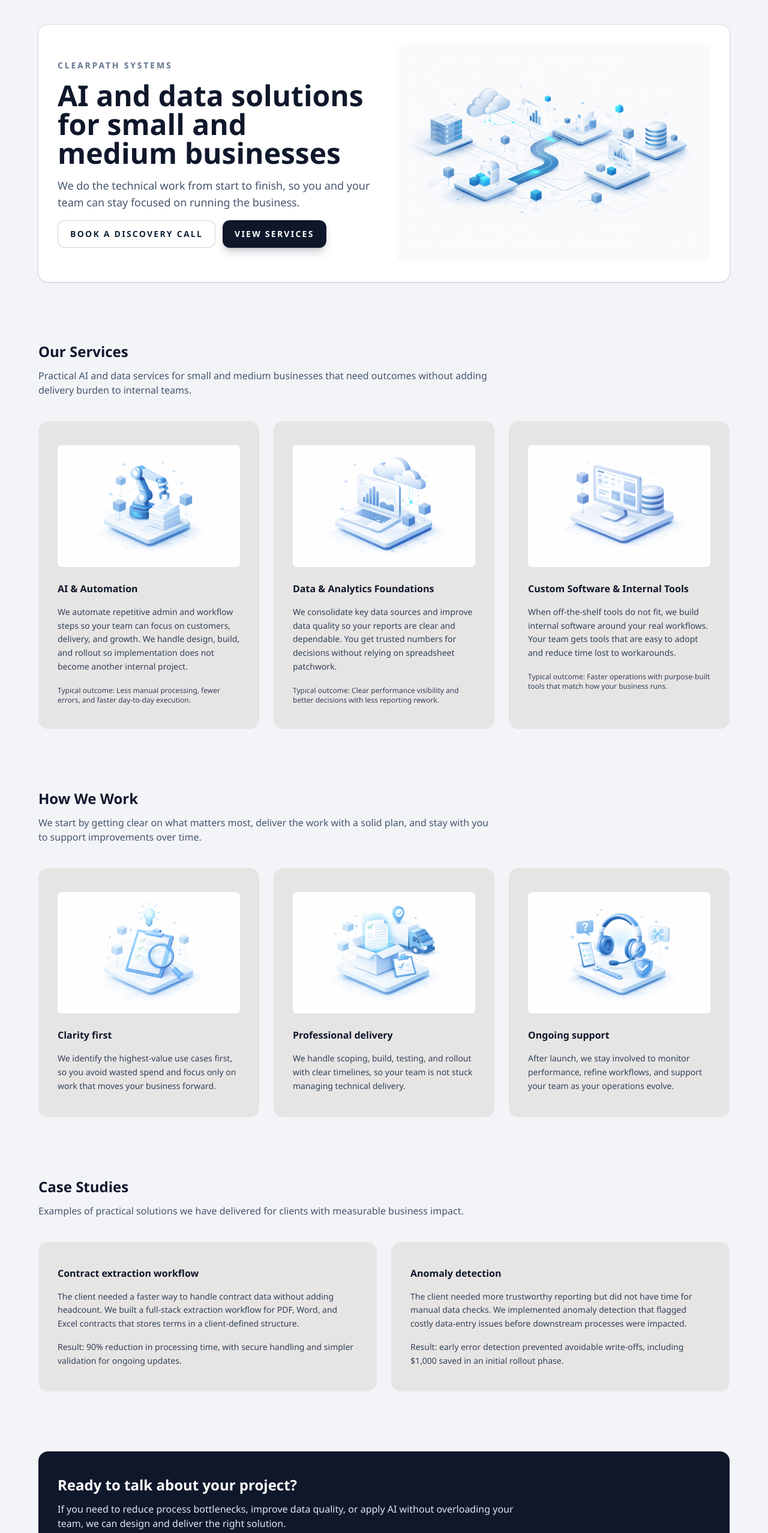
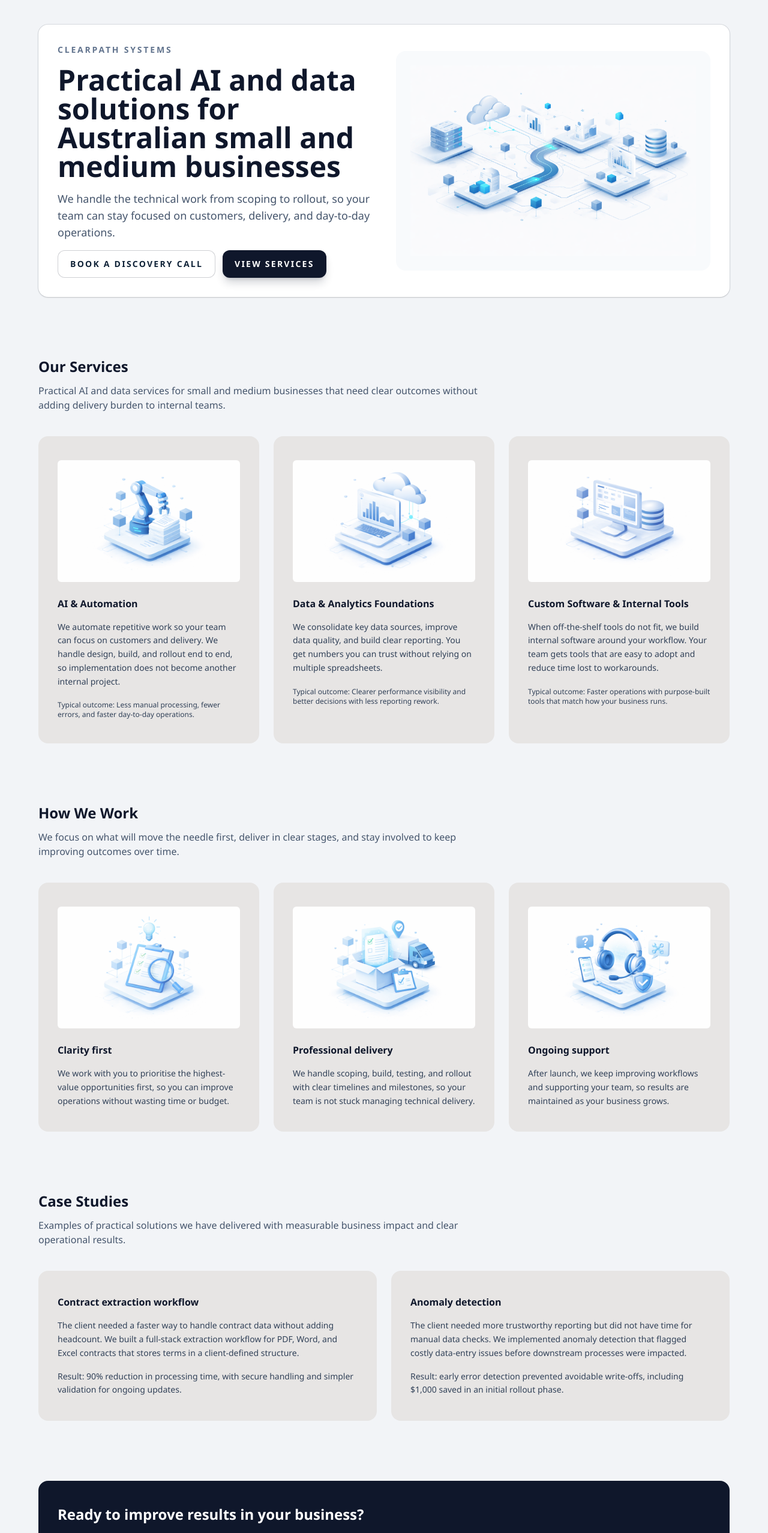
Before and after one commit to Coder-Cat-Org/clearpath-site, a React (Vite) app: page / in a window 1280 px wide. Shown: the part 140-2695 px from the top of the page at 60% size. Built offline with nearby package versions, Linux system fonts and the light colour scheme.

Commit message:
Refine sitewide copy for clear SMB-focused tone

```diff
--- a/src/components/CallToAction.tsx
+++ b/src/components/CallToAction.tsx
@@ -6,19 +6,19 @@ function CallToAction() {
       <div className="mx-auto max-w-6xl">
         <div className="rounded-2xl bg-slate-900 px-8 py-10 text-left text-white">
           <h2 className="text-2xl font-semibold">
-            Ready to talk about your project?
+            Ready to improve results in your business?
           </h2>
           <p className="mt-3 max-w-3xl text-sm text-slate-200 sm:text-base">
-            If you need to reduce process bottlenecks, improve data quality, or
-            apply AI without overloading your team, we can design and deliver
-            the right solution.
+            If you need to reduce process bottlenecks, improve reporting quality, or
+            apply AI without adding team pressure, we can design and deliver a
+            practical solution.
           </p>
           <div className="mt-6 flex w-full flex-col gap-3 sm:flex-row sm:justify-start">
             <Link
               to="/contact"
               className="inline-flex w-full items-center justify-center rounded-xl bg-white px-5 py-3 text-sm font-semibold uppercase tracking-[0.16em] !text-slate-900 transition hover:bg-slate-100 hover:!text-slate-900 visited:!text-slate-900 sm:w-auto"
             >
-              Book A Discovery Call
+              Book a Discovery Call
             </Link>
           </div>
         </div>
--- a/src/components/CaseStudies.tsx
+++ b/src/components/CaseStudies.tsx
@@ -22,8 +22,8 @@ function CaseStudies() {
         <div className="mb-10 max-w-3xl text-left">
           <h2 className="text-2xl font-semibold text-slate-900">Case Studies</h2>
           <p className="mt-3 text-sm text-slate-600 sm:text-base">
-            Examples of practical solutions we have delivered for clients with
-            measurable business impact.
+            Examples of practical solutions we have delivered with measurable business
+            impact and clear operational results.
           </p>
         </div>
 
--- a/src/components/Hero.tsx
+++ b/src/components/Hero.tsx
@@ -12,18 +12,19 @@ function Hero() {
                 ClearPath Systems
               </p>
               <h1 className="text-3xl font-semibold text-slate-900 sm:text-4xl lg:text-5xl">
-                AI and data solutions for small and medium businesses
+                Practical AI and data solutions for Australian small and medium businesses
               </h1>
               <p className="max-w-xl text-base font-light text-slate-600 sm:text-lg">
-                We do the technical work from start to finish, so you and your
-                team can stay focused on running the business.
+                We handle the technical work from scoping to rollout, so your
+                team can stay focused on customers, delivery, and day-to-day
+                operations.
               </p>
               <div className="flex w-full flex-col gap-3 sm:flex-row sm:justify-start">
                 <Link
                   to="/contact"
                   className="inline-flex w-full items-center justify-center rounded-xl border border-slate-900/20 bg-white px-5 py-3 text-sm font-semibold uppercase tracking-[0.16em] text-slate-900 transition hover:border-slate-900/40 sm:w-auto"
                 >
-                  Book A Discovery Call
+                  Book a Discovery Call
                 </Link>
                 <Link
                   to="/services"
--- a/src/components/ServicesGrid.tsx
+++ b/src/components/ServicesGrid.tsx
@@ -6,21 +6,21 @@ const services = [
   {
     title: "AI & Automation",
     description:
-      "We automate repetitive admin and workflow steps so your team can focus on customers, delivery, and growth. We handle design, build, and rollout so implementation does not become another internal project.",
-    outcome: "Typical outcome: Less manual processing, fewer errors, and faster day-to-day execution.",
+      "We automate repetitive work so your team can focus on customers and delivery. We handle design, build, and rollout end to end, so implementation does not become another internal project.",
+    outcome: "Typical outcome: Less manual processing, fewer errors, and faster day-to-day operations.",
     image: aiAutoImage,
   },
   {
     title: "Data & Analytics Foundations",
     description:
-      "We consolidate key data sources and improve data quality so your reports are clear and dependable. You get trusted numbers for decisions without relying on spreadsheet patchwork.",
-    outcome: "Typical outcome: Clear performance visibility and better decisions with less reporting rework.",
+      "We consolidate key data sources, improve data quality, and build clear reporting. You get numbers you can trust without relying on multiple spreadsheets.",
+    outcome: "Typical outcome: Clearer performance visibility and better decisions with less reporting rework.",
     image: dataAnalyticsImage,
   },
   {
     title: "Custom Software & Internal Tools",
     description:
-      "When off-the-shelf tools do not fit, we build internal software around your real workflows. Your team gets tools that are easy to adopt and reduce time lost to workarounds.",
+      "When off-the-shelf tools do not fit, we build internal software around your workflow. Your team gets tools that are easy to adopt and reduce time lost to workarounds.",
     outcome: "Typical outcome: Faster operations with purpose-built tools that match how your business runs.",
     image: customSoftwareImage,
   },
@@ -36,7 +36,7 @@ function ServicesGrid() {
           </h2>
           <p className="mt-3 text-sm text-slate-600 sm:text-base">
             Practical AI and data services for small and medium businesses that
-            need outcomes without adding delivery burden to internal teams.
+            need clear outcomes without adding delivery burden to internal teams.
           </p>
         </div>
         <div className="grid gap-6 md:grid-cols-3">
--- a/src/components/ValueProps.tsx
+++ b/src/components/ValueProps.tsx
@@ -6,21 +6,21 @@ const valueProps = [
   {
     title: "Clarity first",
     description:
-      "We identify the highest-value use cases first, so you avoid wasted spend and focus only on work that moves your business forward.",
+      "We work with you to prioritise the highest-value opportunities first, so you can improve operations without wasting time or budget.",
     image: clarityFirstImage,
     imageAlt: "Clarity first",
   },
   {
     title: "Professional delivery",
     description:
-      "We handle scoping, build, testing, and rollout with clear timelines, so your team is not stuck managing technical delivery.",
+      "We handle scoping, build, testing, and rollout with clear timelines and milestones, so your team is not stuck managing technical delivery.",
     image: professionalDeliveryImage,
     imageAlt: "Professional delivery",
   },
   {
     title: "Ongoing support",
     description:
-      "After launch, we stay involved to monitor performance, refine workflows, and support your team as your operations evolve.",
+      "After launch, we keep improving workflows and supporting your team, so results are maintained as your business grows.",
     image: reliableSupportImage,
     imageAlt: "Reliable support",
   },
@@ -35,9 +35,8 @@ function ValueProps() {
             How We Work
           </h2>
           <p className="mt-3 text-sm text-slate-600 sm:text-base">
-            We start by getting clear on what matters most, deliver the work
-            with a solid plan, and stay with you to support improvements over
-            time.
+            We focus on what will move the needle first, deliver in clear
+            stages, and stay involved to keep improving outcomes over time.
           </p>
         </div>
         <div className="grid gap-6 md:grid-cols-3">
--- a/src/components/layout/Footer.tsx
+++ b/src/components/layout/Footer.tsx
@@ -13,9 +13,9 @@ function Footer() {
               </span>
             </h2>
             <p className="mt-4 text-sm leading-relaxed text-slate-300">
-              We help small and medium businesses implement AI automation, data
-              foundations, and internal tools without adding heavy delivery
-              demands to internal teams.
+              We help small and medium businesses implement AI automation, stronger
+              data foundations, and internal tools without adding heavy
+              delivery demands to internal teams.
             </p>
           </div>
 
--- a/src/pages/NotFound.tsx
+++ b/src/pages/NotFound.tsx
@@ -2,7 +2,7 @@ function NotFound() {
   return (
     <section className="page page-not-found">
       <h1>404</h1>
-      <p>Sorry, that page could not be found.</p>
+      <p>Sorry, this page could not be found.</p>
     </section>
   );
 }
```
Also changed, not shown: src/pages/About.tsx (+11 -11 lines), src/pages/Contact.tsx (+12 -12 lines).
